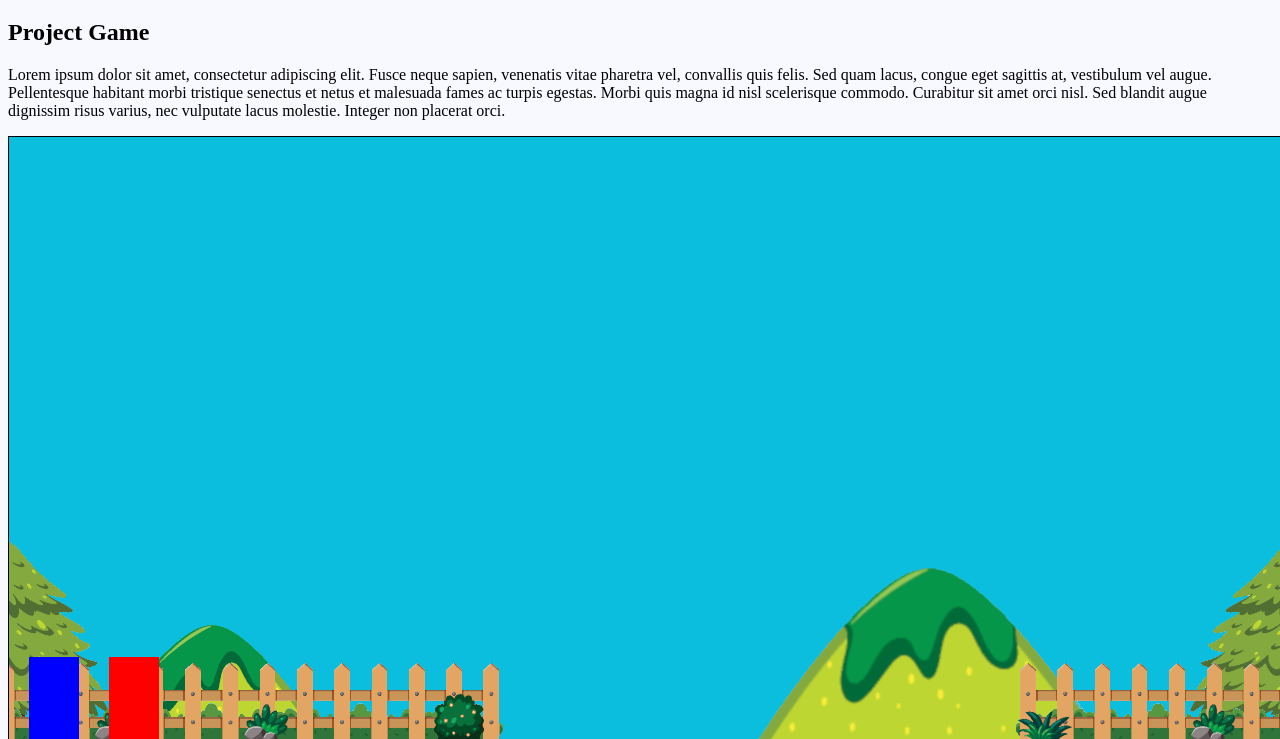
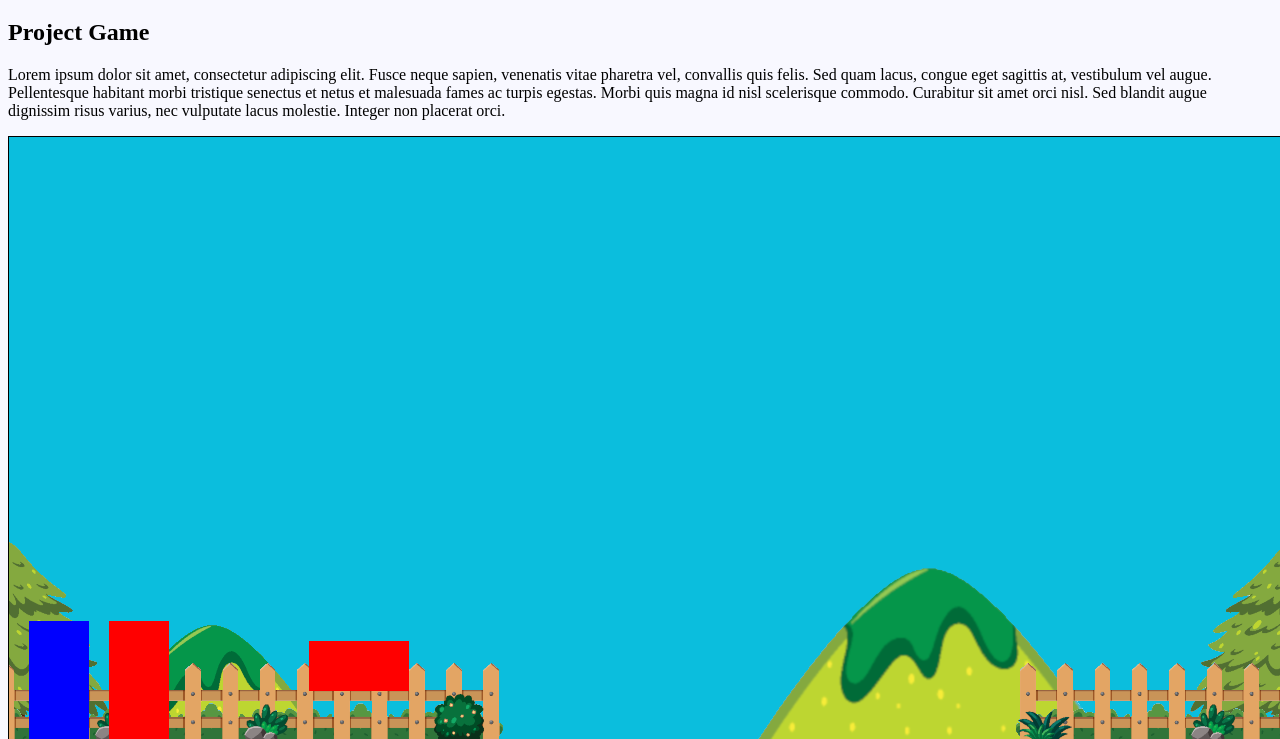
Before and after one commit to FranEG80/hackBrosProject, a plain HTML site: page index.html in a window 1280 px wide. Shown: the part 61-800 px from the top of the page. Drawn offline with Linux system fonts and the light colour scheme.

Commit message:
rehaciendo las colisiones

```diff
--- a/index.html
+++ b/index.html
@@ -46,6 +46,7 @@
 
   <script src="js/background.js"></script>
   <script src="js/pj.js"></script>
+  <script src="js/obstacles.js"></script>
   <script src="js/collision.js"></script>
   <script src="js/game.js"></script>
   <script src="js/main.js"></script>
--- a/js/game.js
+++ b/js/game.js
@@ -3,6 +3,7 @@ function Game(canvadId) {
   this.ctx = this.canvas.getContext("2d");
   this.canvas.width = 1280;
   this.canvas.height = 720;
+  this.floor =  this.canvas.height - 116;
 
   this.vBg = 0;
 
@@ -22,6 +23,7 @@ Game.prototype.start = function(){
 
 
 Game.prototype.reset = function() {
+ this.obstacle = new Obstacle(this)
   this.player = new Pj(this, 'blue', 0);
   this.player2 = new Pj(this, 'red', 1);
   this.background = new Background(this, this.player);
@@ -36,6 +38,7 @@ Game.prototype.draw = function() {
   this.background.draw();
   this.player.draw();
   this.player2.draw();
+  this.obstacle.draw();
  // this.obstacles.forEach(function(obstacle) { obstacle.draw(); });
   //this.drawScore();
 };
--- a/js/obstacles.js
+++ b/js/obstacles.js
@@ -1,6 +1,70 @@
 var obstacle = [
-  { altura1: 5,
-    altura2: 12,
-  },
-  { anchura: }
+  [80, 160],
+
+
 ]
+
+function elementAleatory(myArray) {
+  return myArray[Math.floor(Math.random()* myArray.length)];
+}
+function Obstacle(game) {
+
+  this.game = game;
+  this.game.ctx.fillStyle = 'green';
+  this.position = [300, 150, 100]
+  this.width = 50 * Math.floor(Math.random()*8 );
+  this.height = 50;
+
+  this.x = 300
+  this.y = this.game.floor - elementAleatory(this.position);
+}
+
+Obstacle.prototype.draw = function() {
+  this.game.ctx.fillRect(this.x, this.y, this.width, this.height )
+}
+
+
+Obstacle.prototype.collision = function (player){
+
+  if (player.x + player.width > this.x && player.x < this.x
+    && player.y < this.y + this.height && player.y + player.height > this.y ) {
+      player.vx = 0;
+      player.x = this.x - player.width
+    } else if (player.x + player.width > this.x && player.x < this.x + this.width
+      && player.y + player.height < this.y && player.y < this.y){
+        player.yIni = this.y - player.height -1
+    }
+  if (player.x < this.x + this.width && player.x > this.x
+      && player.y < this.y + this.height && player.y + player.height > this.y ) {
+        player.x = this.x+this.width
+      } else if (player.x + player.width > this.x && player.x < this.x + this.width
+        && player.y + player.height < this.y && player.y < this.y){
+          player.yIni = this.y - player.height -1
+      } //  player.y <= this.y - player.height
+
+
+   if (player.x + player.width > this.x && player.x < this.x + this.width && this.y + this.height > player.y ) {
+      player.vy = 0;
+      player.y = this.y + this.height
+  }
+
+  /* ESTE ES BUENO
+
+  if (player.x + player.width > this.x && player.x < this.x + this.width
+    && player.y < this.y + this.height && player.y + player.height > this.y ) {
+      player.vx = -player.vx
+    } else if (player.x + player.width > this.x && player.x < this.x + this.width
+      && player.y + player.height < this.y && player.y < this.y){
+        player.yIni = this.y - player.height -1
+    } //  player.y <= this.y - player.height
+
+
+   if (player.x + player.width > this.x && player.x < this.x + this.width
+    && this.y + this.height > player.y ) {
+      player.vy = 0;
+      player.y = this.y + this.height +1
+  }
+  //player.x + player.width > this.x && player.x < this.x + this.width */
+
+
+}
--- a/js/pj.js
+++ b/js/pj.js
@@ -6,12 +6,13 @@ function Pj(game, color, pl){
   this.pl = pl;
 
   this.x = 20 + this.pl * 80;
-  this.width = 50;
-  this.height= 84;
-  this.yIni = this.game.canvas.height - 200;
+  this.width = 60;
+  this.height= 120;
+  this.yIni = this.game.floor - this.height;
   this.y = this.yIni;
   this.suelo = this.yIni;
 
+  this.gravity = 0.4;
   this.vy = 0;
   this.vx = 0;
 
@@ -20,9 +21,12 @@ function Pj(game, color, pl){
 Pj.prototype.draw = function () {
   this.ctx.fillStyle = this.color;
 
-  this.gravity = 0.4;
   Collision(this.game.player, this.game.player2);
-// error bg movimiento aqui
+  Collision(this.game.player2, this.game.player);
+
+  this.game.obstacle.collision(this)
+
+
   this.x += this.vx;
   if (this.x <= 0) {
     this.x = 0;
@@ -55,5 +59,5 @@ Pj.prototype.stopMove = function() {
 }
 
 Pj.prototype.jump = function() {
-  (this.y >= this.yIni) ? this.vy = -10 : null;
+  (this.y >= this.yIni) ? this.vy = -(8 + this.pl * 3) : null;
 }
```
Also changed, not shown: js/collision.js (+11 -2 lines).
